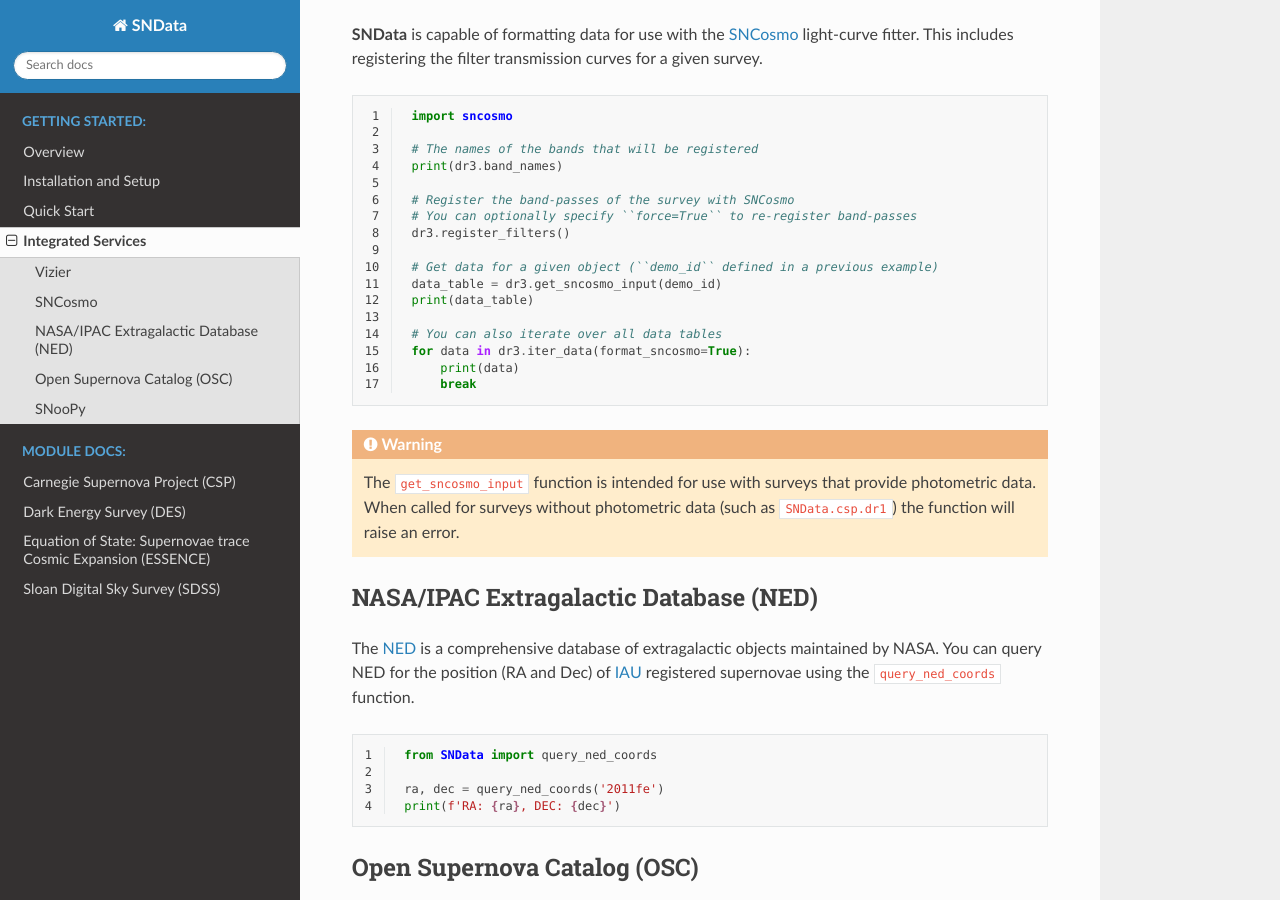
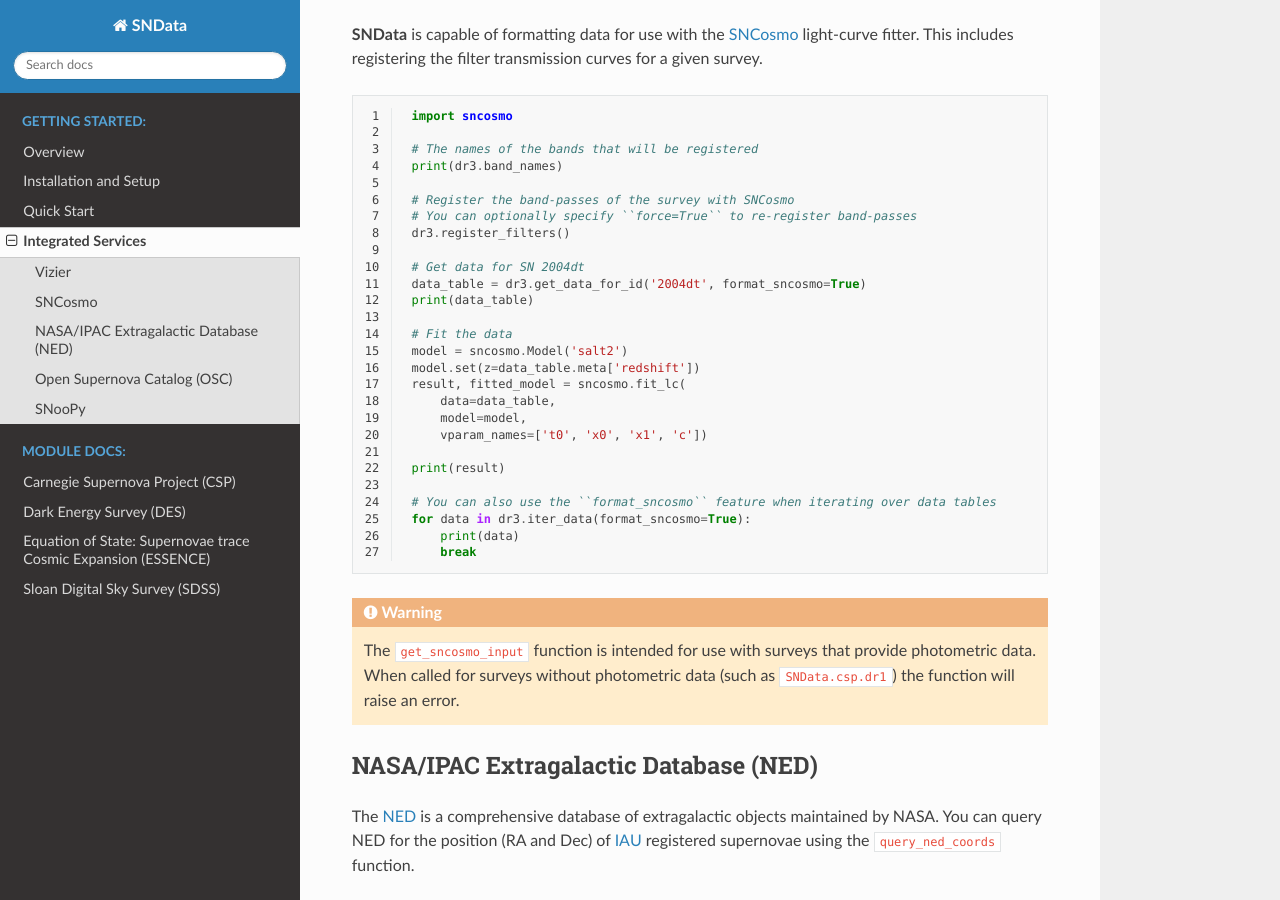
Before and after one commit to sncosmo/SNData, a Sphinx documentation site: the page built from docs/source/integrated_services.rst, in a window 1280 px wide and 900 px high, scrolled down 718 px. Built offline with Sphinx 7.4.7 and the Read the Docs theme 2.0.0, drawn with Linux system fonts in a browser that asks for light colours.

Commit message:
Udates docs discussion on SNCosmo

```diff
--- a/docs/source/integrated_services.rst
+++ b/docs/source/integrated_services.rst
@@ -49,11 +49,21 @@ for a given survey.
     # You can optionally specify ``force=True`` to re-register band-passes
     dr3.register_filters()
 
-    # Get data for a given object (``demo_id`` defined in a previous example)
-    data_table = dr3.get_sncosmo_input(demo_id)
+    # Get data for SN 2004dt
+    data_table = dr3.get_data_for_id('2004dt', format_sncosmo=True)
     print(data_table)
 
-    # You can also iterate over all data tables
+    # Fit the data
+    model = sncosmo.Model('salt2')
+    model.set(z=data_table.meta['redshift'])
+    result, fitted_model = sncosmo.fit_lc(
+        data=data_table,
+        model=model,
+        vparam_names=['t0', 'x0', 'x1', 'c'])
+
+    print(result)
+
+    # You can also use the ``format_sncosmo`` feature when iterating over data tables
     for data in dr3.iter_data(format_sncosmo=True):
         print(data)
         break
```
